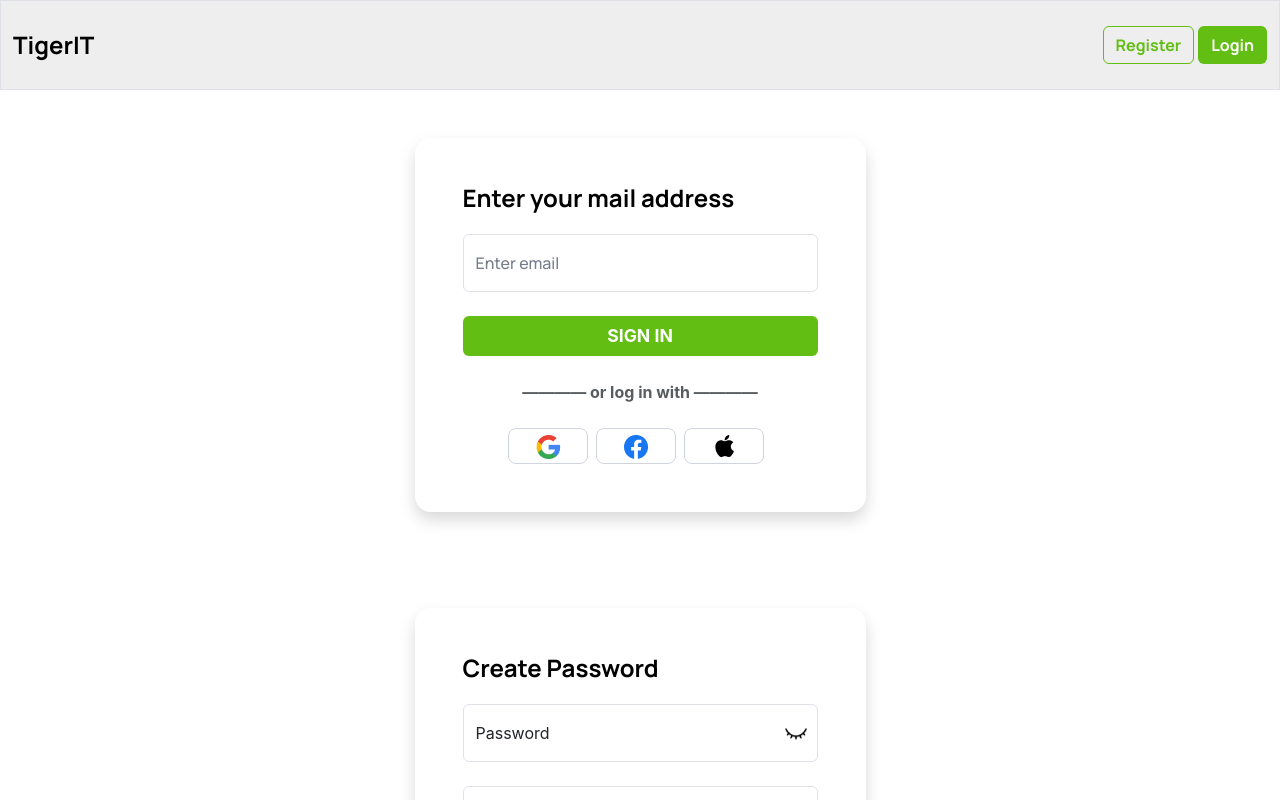
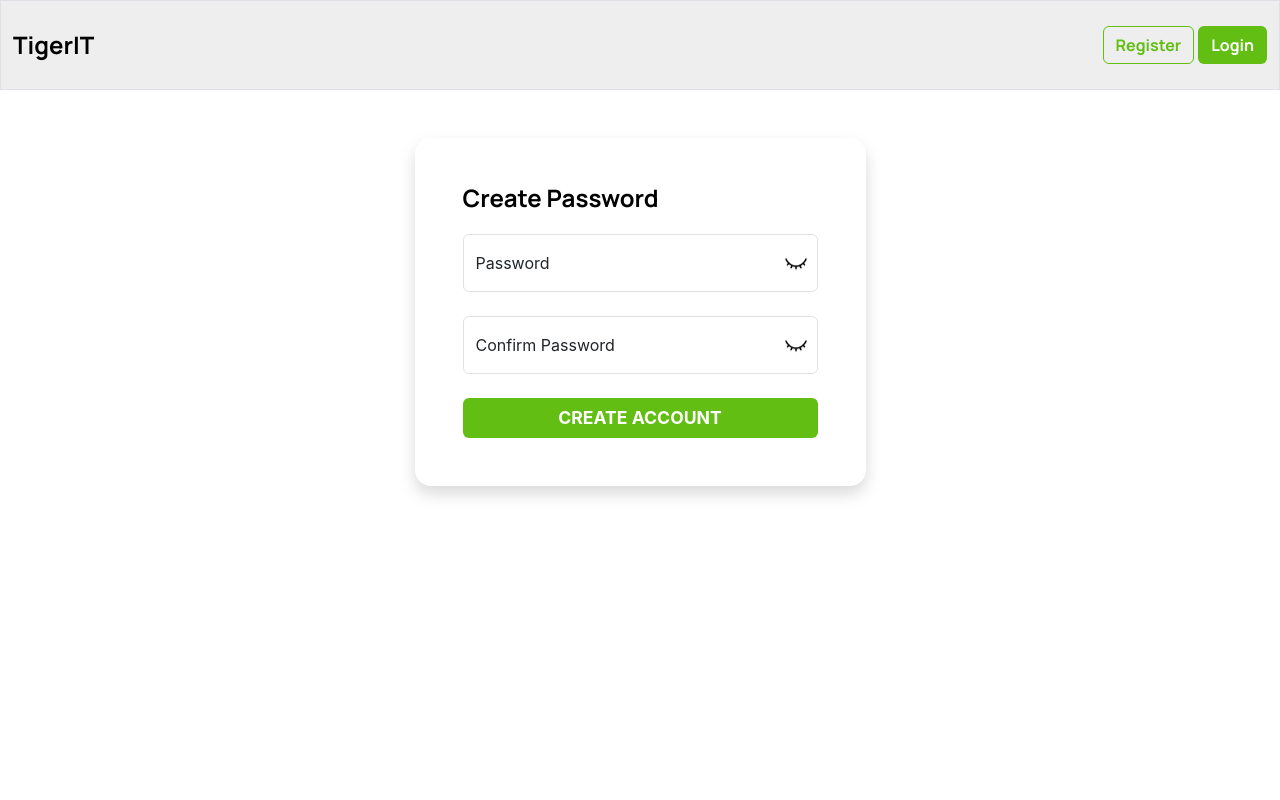
Before and after one commit to muhammad-al-fahad/Tiger-It, a React (Create React App) app: page / in a window 1280 px wide. Shown: the top 800 px of the page. Built offline with nearby package versions, Linux system fonts and the light colour scheme.

Commit message:
Five auth Form done

```diff
--- a/src/App.js
+++ b/src/App.js
@@ -11,7 +11,7 @@ function App() {
     <>
       <Navbar />
       {/* <SignIn /> */}
-      <ForgetPassword />
+      {/* <ForgetPassword /> */}
       {/* <FirstName /> */}
       {/* <Personalinfo /> */}
       <ConfirmPass />
```
